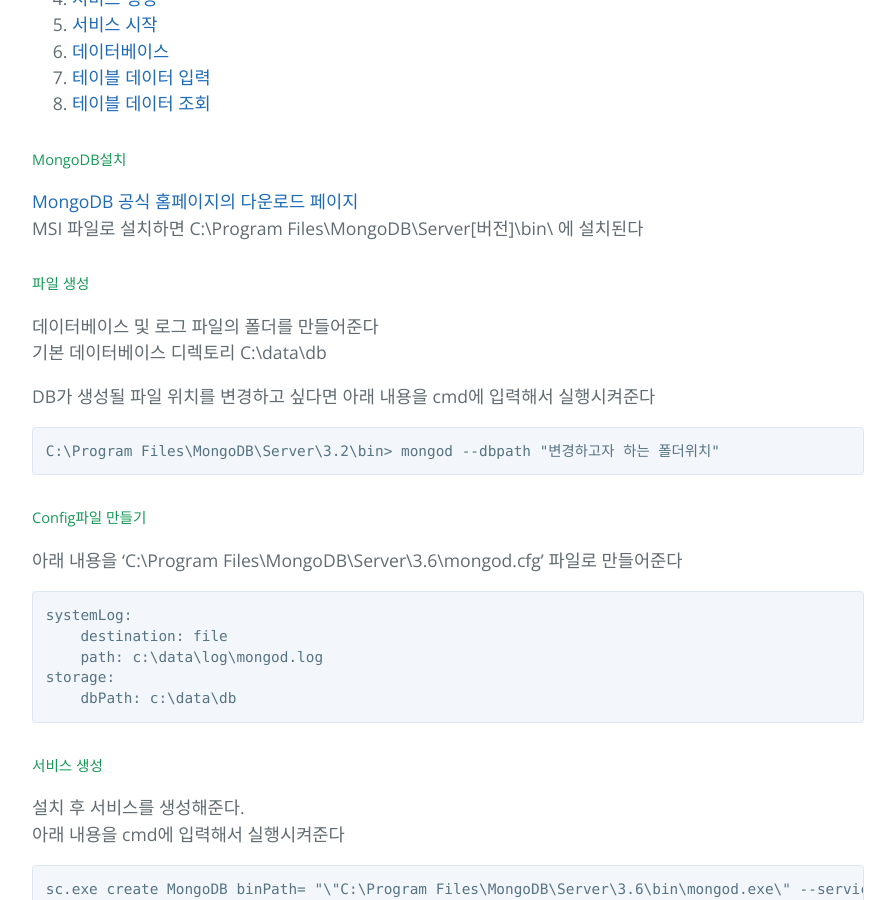
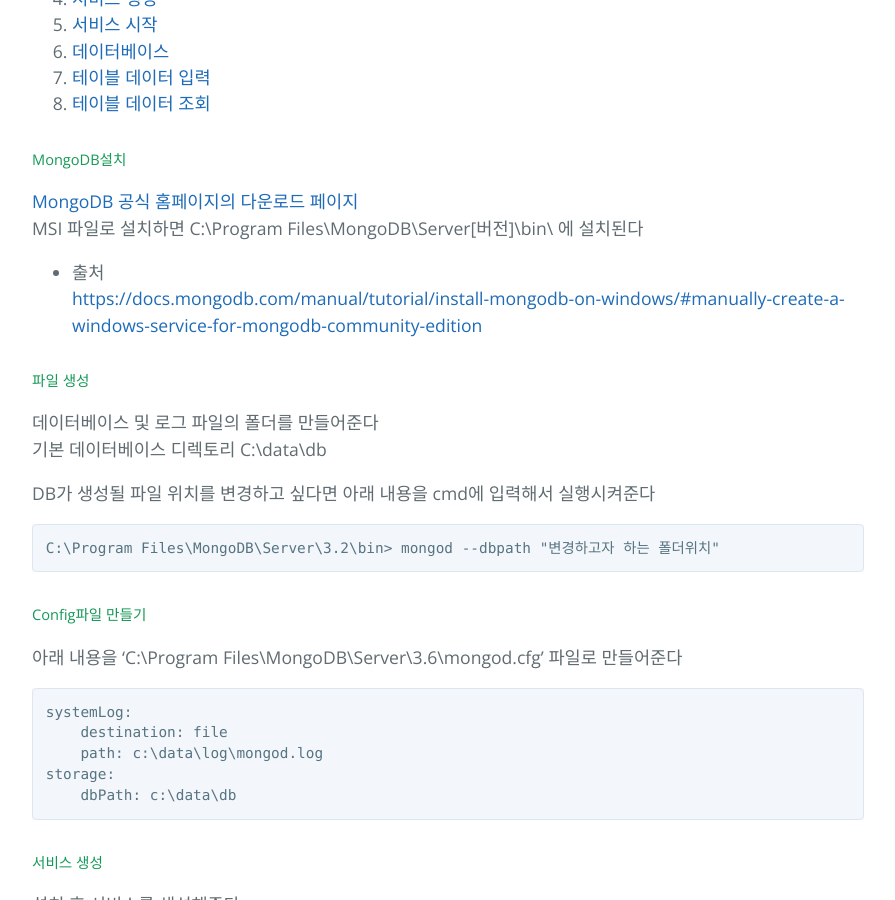
Before and after one commit to zzingyuna/test_site.github.io, a Jekyll site: the page built from _posts/2018-03-28-mongoDB.md, in a window 1280 px wide and 900 px high, scrolled down 561 px. Shown: the whole window, without its empty margins (192-1087 px from the left). Built offline with Jekyll 4.4.1, drawn with Linux system fonts in a browser that asks for light colours; some of the changed text lies outside the part shown.

Commit message:
Update 2018-03-28-mongoDB.md

````diff
--- a/_posts/2018-03-28-mongoDB.md
+++ b/_posts/2018-03-28-mongoDB.md
@@ -18,6 +18,8 @@
 ##### MongoDB설치
 [MongoDB 공식 홈페이지의 다운로드 페이지](https://www.mongodb.com/download-center?jmp=homepage#community)
 MSI 파일로 설치하면 C:\Program Files\MongoDB\Server\[버전]\bin\ 에 설치된다
+- 출처
+[https://docs.mongodb.com/manual/tutorial/install-mongodb-on-windows/#manually-create-a-windows-service-for-mongodb-community-edition](https://docs.mongodb.com/manual/tutorial/install-mongodb-on-windows/#manually-create-a-windows-service-for-mongodb-community-edition)
 
 
 <a name="no2"/>
@@ -162,3 +164,15 @@
 ```
 db.테이블명.find({age: {&lt:20}});
 ```
+
+
+
+
+
+
+
+---
+##### 출처
+[https://www.zerocho.com/category/MongoDB/post/57964fae79746d2441d8be05](https://www.zerocho.com/category/MongoDB/post/57964fae79746d2441d8be05)
+[https://velopert.com/457](https://velopert.com/457)
+[http://winmargo.tistory.com/182](http://winmargo.tistory.com/182)
````
